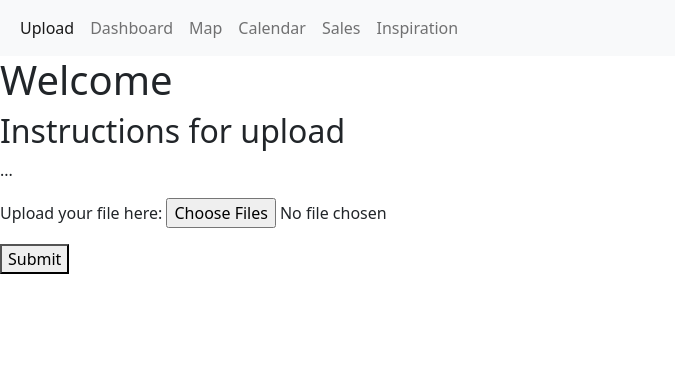
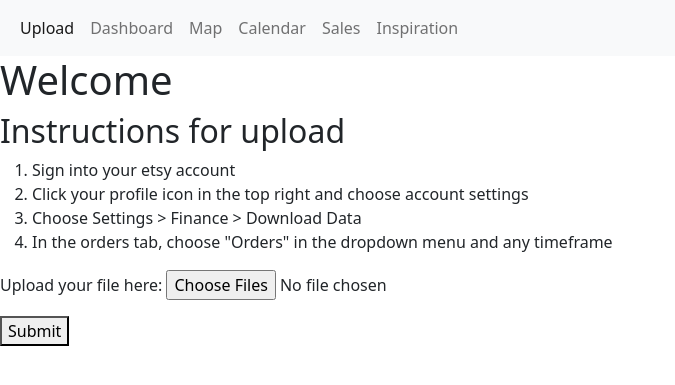
Before and after one commit to jrdjessica/Project-Flowchart, a Flask app: page /file in a window 1280 px wide. Shown: the top 385 px of the page, without its empty margins (0-675 px from the left). Run offline with Flask 2, Linux system fonts and the light colour scheme; some libraries are stand-ins or nearby versions.

Commit message:
Added upload instructions

```diff
--- a/templates/upload.html
+++ b/templates/upload.html
@@ -4,7 +4,12 @@
 <h1>Welcome</h1>
 
 <h2>Instructions for upload</h2>
-<p>...</p>
+<ol>
+    <li>Sign into your etsy account</li>
+    <li>Click your profile icon in the top right and choose account settings</li>
+    <li>Choose Settings > Finance > Download Data</li>
+    <li>In the orders tab, choose "Orders" in the dropdown menu and any timeframe</li>
+</ol>
 
 <!-- User uploads one file, send file data -->
 <form action="/upload" method="POST" enctype=multipart/form-data>
```
